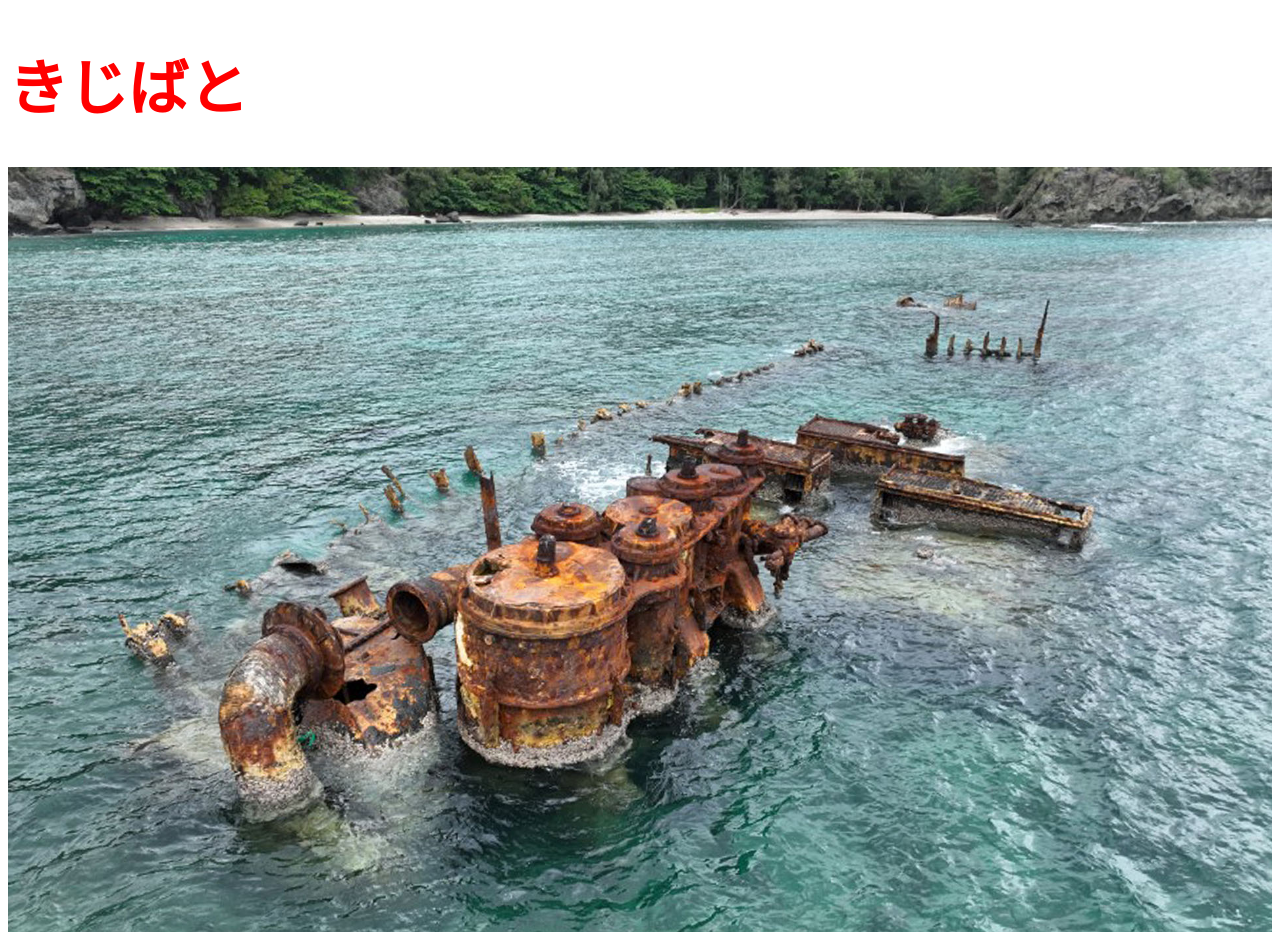
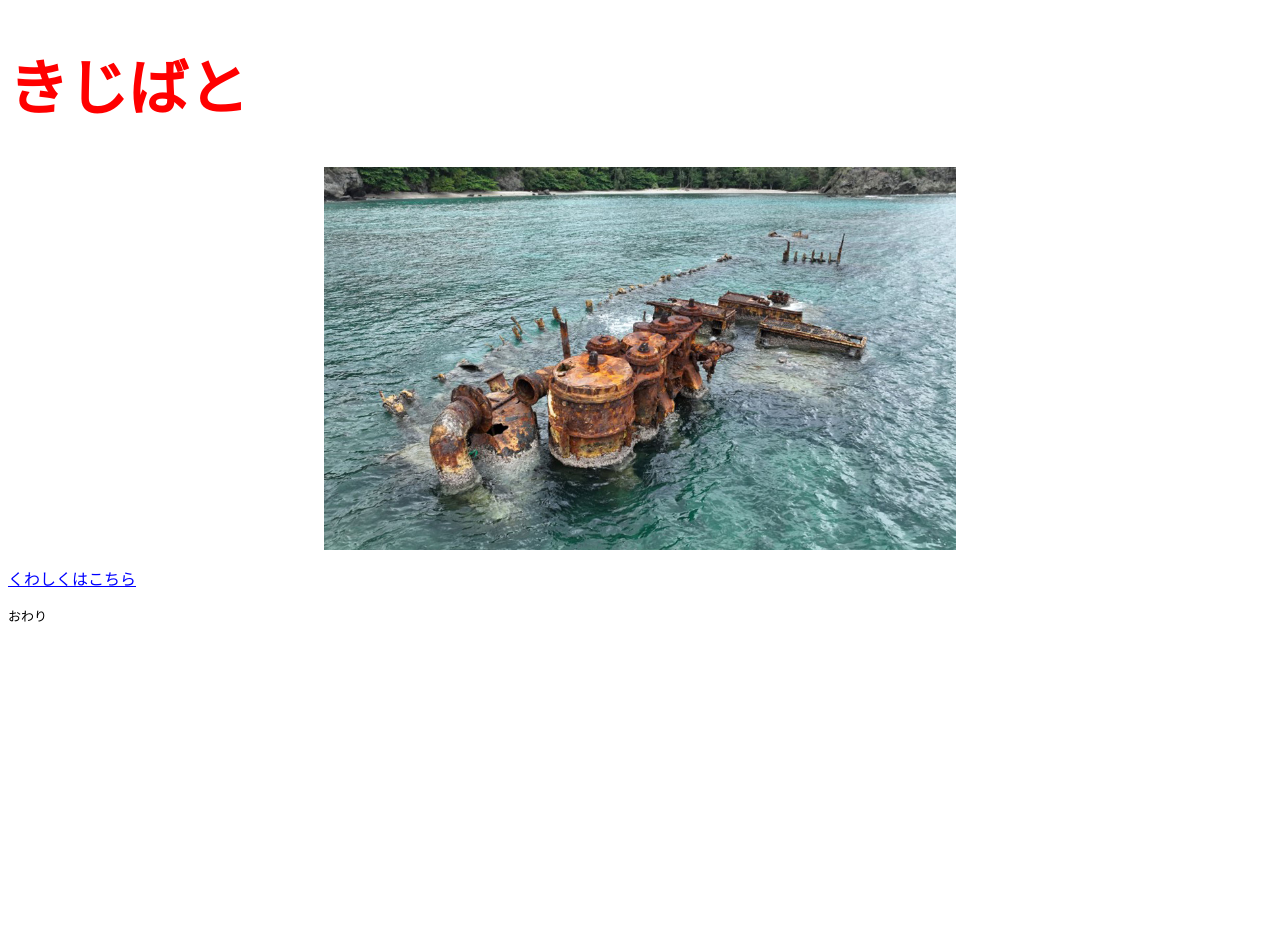
Before and after one commit to tetsujoko/test2, a plain HTML site: page index.html in a window 1280 px wide. Shown: the top 932 px of the page. After the commit the page ends 800 px from the top, so only its background shows below. Drawn offline with Linux system fonts and the light colour scheme.

Commit message:
Update index.html

```diff
--- a/index.html
+++ b/index.html
@@ -11,10 +11,10 @@
         きじばと
     </h1>
 
-    <!-- 画像 -->
+    <!-- 画像（中央・半分サイズ） -->
     <img src="https://raw.githubusercontent.com/tetsujoko/test2/main/oga2-1.jpg"
          alt="きじばと"
-         style="max-width: 100%; height: auto;">
+         style="display: block; margin: 0 auto; width: 50%;">
 
     <!-- リンク -->
     <p>
```
